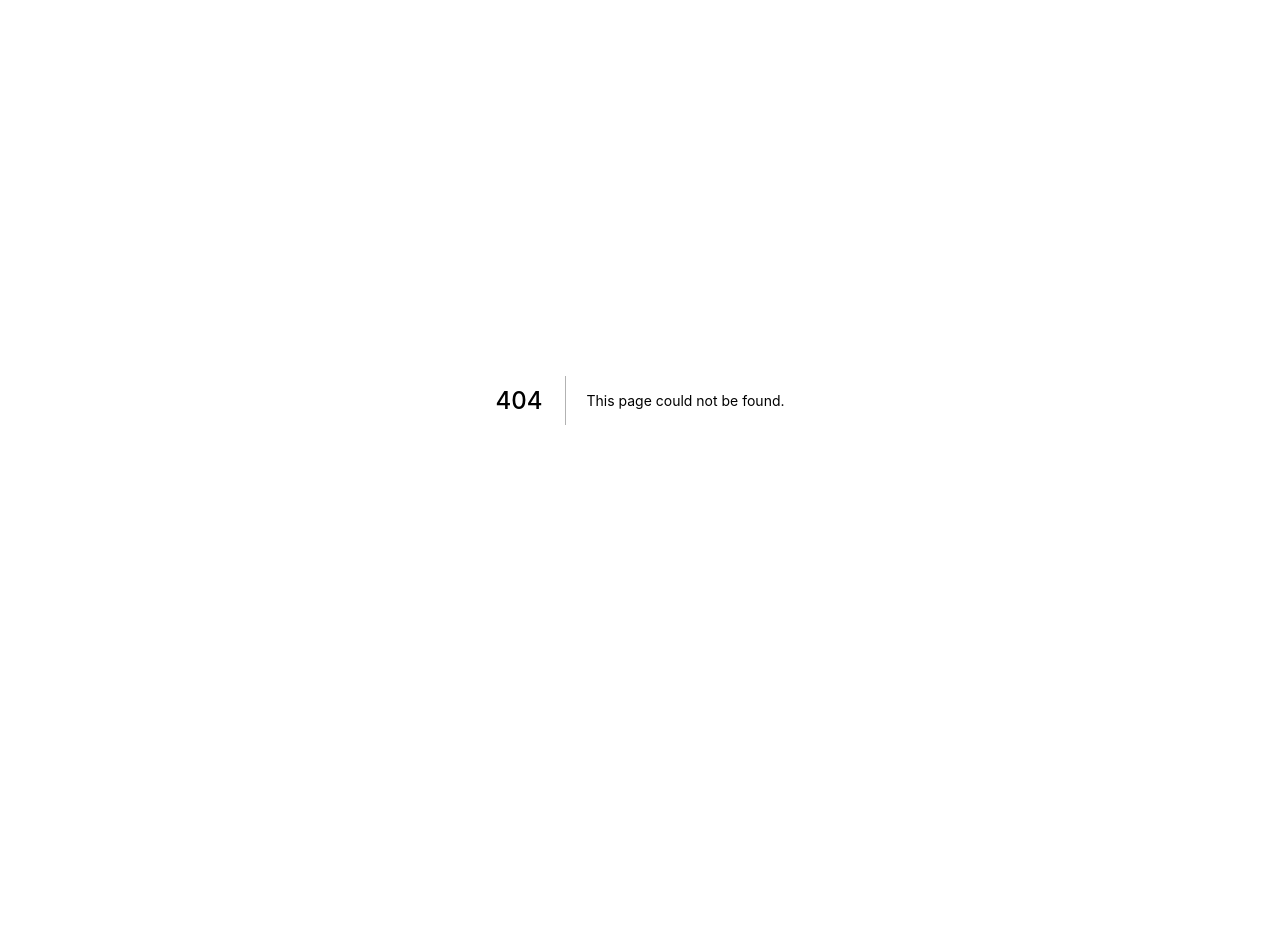
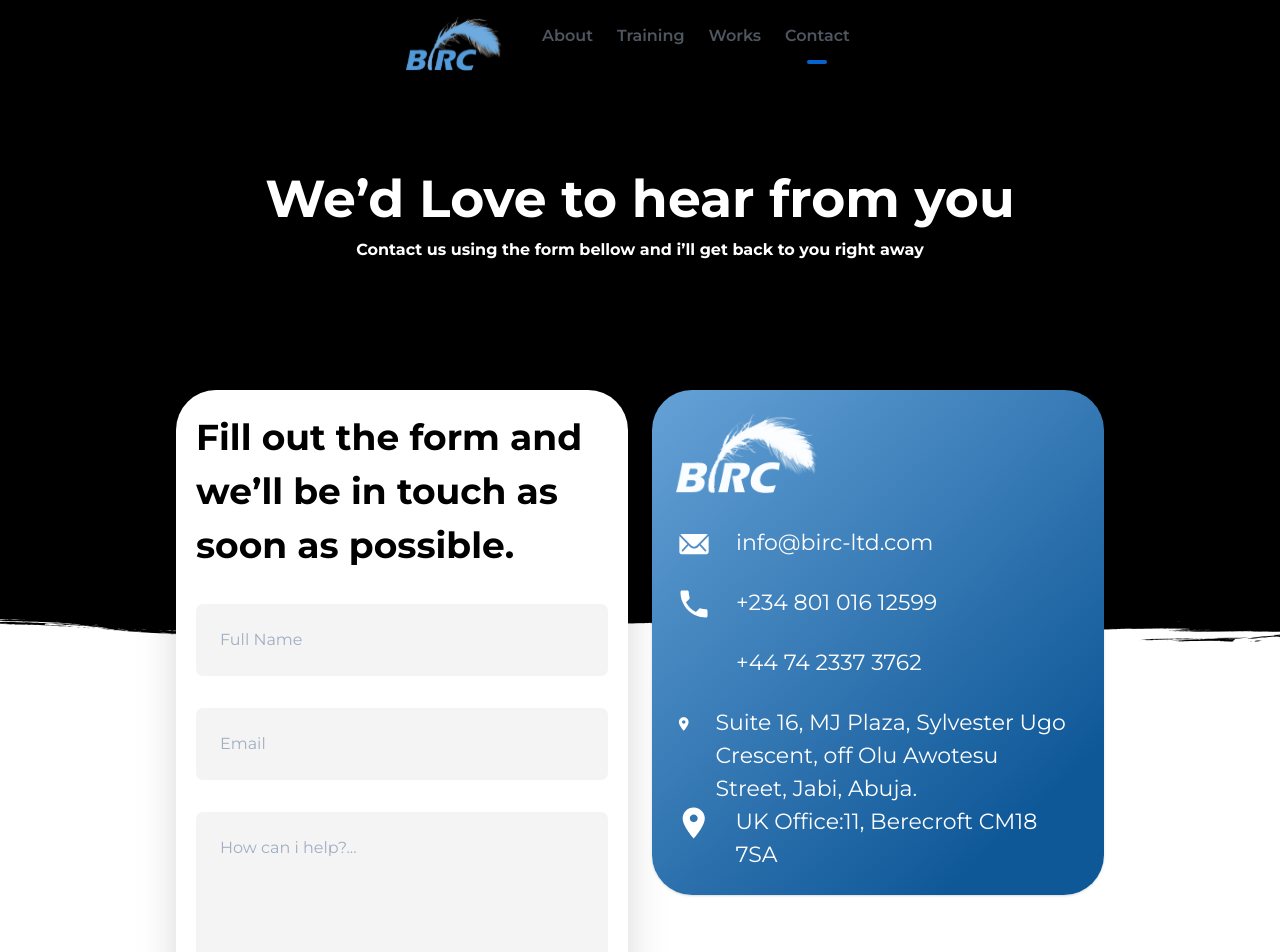
Before and after one commit to DNature/birc, a Next.js app: page /contact in a window 1280 px wide. Before the commit this address had no page. Shown: the top 952 px of the page. Before the commit the page ends 800 px from the top, so only its background shows below. Built offline with nearby package versions, Linux system fonts and the light colour scheme.

Commit message:
created contact page and trying to fix a bug

```diff
--- /dev/null
+++ b/pages/contact.jsx
@@ -0,0 +1,155 @@
+import React from 'react';
+import { IoIosMail, IoMdCall, IoMdPin } from 'react-icons/io';
+import { useRouter } from 'next/router';
+
+import MainLayout from '../components/layouts/layout';
+
+const encode = (data) => {
+  return Object.keys(data)
+    .map((key) => encodeURIComponent(key) + '=' + encodeURIComponent(data[key]))
+    .join('&');
+};
+
+const ContactPage = () => {
+  const router = useRouter();
+  const [values, setValues] = React.useState({
+    name: '',
+    email: '',
+    message: '',
+  });
+
+  const handleChange = (e) => {
+    setValues({ ...values, [e.target.name]: e.target.value });
+  };
+
+  const handleSubmit = (e) => {
+    e.preventDefault();
+    console.log(values);
+
+    fetch('/contact', {
+      method: 'POST',
+      headers: { 'Content-Type': 'application/x-www-form-urlencoded' },
+      body: encode({
+        'form-name': 'Contact from divinehycenth.com',
+        ...values,
+      }),
+    })
+      .then(() => {
+        console.log('message sent');
+        return setTimeout(() => {
+          return router.push('/sent');
+        }, 1000);
+      })
+      .catch((e) => console.log(e));
+  };
+
+  return (
+    <MainLayout pathname='/contact'>
+      <div className='w-full bg-black relative -z-10  after after-2'>
+        <div className='w-full h-full overflow-hidden absolute top-0 left-0 -z-5'>
+          <div className='bg-gray-100 -rotate-180  circle absolute' />
+          <div className='bg-gray-75 circle-2 absolute' />
+        </div>
+        <div className='container py-32 sm:py-40 md:py-40 z-20'>
+          <h1 className='text-center text-xl sm:text-3xl lg:text-4xl font-bold text-white'>
+            We’d Love to hear from you
+          </h1>
+          <p className='pb-56 text-center font-bold text-white'>
+            Contact us using the form bellow and i’ll get back to you right away
+          </p>
+        </div>
+      </div>
+
+      <div className='container -mt-64  mb-20'>
+        <div className='block lg:grid grid-cols-6 gap-6 grid-rows-2 xl:px-40 lg:px-32'>
+          <div className='bg-white shadow-2xl rounded-lg col-span-3 row-span-6 p-5 row-span-1 row-end-3'>
+            <h2 className='text-xl xl:text-2xl  g100 font-bold'>
+              Fill out the form and we’ll be in touch as soon as possible.
+            </h2>
+
+            <form name='Contact form for birc.com' onSubmit={handleSubmit}>
+              <div className='my-8'>
+                <input
+                  type='text'
+                  name='name'
+                  onChange={handleChange}
+                  className='p-6 bg-gray-15 rounded-sm w-full outline-none'
+                  required
+                  placeholder='Full Name'
+                  autoFocus
+                  value={values.name}
+                />
+              </div>
+              <div className='my-8'>
+                <input
+                  type='text'
+                  name='email'
+                  onChange={handleChange}
+                  className='p-6 bg-gray-15 rounded-sm w-full outline-none'
+                  required
+                  placeholder='Email'
+                  value={values.email}
+                />
+              </div>
+              <div className='my-8'>
+                <textarea
+                  onChange={handleChange}
+                  name='message'
+                  className='p-6 bg-gray-15 rounded-sm w-full h-40 outline-none resize-none'
+                  required
+                  placeholder='How can i help?...'
+                  value={values.message}
+                />
+              </div>
+
+              <button
+                type='submit'
+                className='gradient py-3 w-full text-white shadow-primary font-bold rounded-full hover:opacity-75 mb-8 mt-10'
+              >
+                Send
+              </button>
+            </form>
+          </div>
+          <div className='col-span-3 lg:mt-0'>
+            <div className='gradient shadow-primary shadow rounded-lg mt-auto h-full p-6'>
+              <img src='/logo-white.svg' alt='Logo' className='mb-8 h-20' />
+
+              <div className='text-white flex'>
+                <IoIosMail className='text-white text-xl lg:text-2xl lg:mr-7' />
+                <a
+                  href='malto:divinehycenth@outlook.com'
+                  className='ml-6 lg:text-lg'
+                >
+                  info@birc-ltd.com
+                </a>
+              </div>
+              <div className='text-white flex  my-6'>
+                <IoMdCall className='text-white text-xl lg:text-2xl lg:mr-7' />
+                <span className='ml-6 lg:text-lg'>+234 801 016 12599</span>
+              </div>
+              <div className='text-white flex  my-6'>
+                <IoMdCall className='text-white text-xl lg:text-2xl lg:mr-7 opacity-0' />
+                <span className='ml-6 lg:text-lg'>+44 74 2337 3762</span>
+              </div>
+              <div className='text-white flex'>
+                <IoMdPin className='text-white text-xl lg:text-2xl lg:mr-7' />
+                <span className='ml-6 lg:text-lg'>
+                  Suite 16, MJ Plaza, Sylvester Ugo Crescent, off Olu Awotesu
+                  Street, Jabi, Abuja.
+                </span>
+              </div>
+              <div className='text-white flex'>
+                <IoMdPin className='text-white text-xl lg:text-2xl lg:mr-7' />
+                <span className='ml-6 lg:text-lg'>
+                  UK Office:11, Berecroft CM18 7SA
+                </span>
+              </div>
+            </div>
+          </div>
+        </div>
+      </div>
+    </MainLayout>
+  );
+};
+
+export default ContactPage;
--- a/styles/tailwind.css
+++ b/styles/tailwind.css
@@ -20,6 +20,10 @@ a:hover > span {
 button,
 button:focus {
   outline: none !important;
+}
+
+.gradient {
+  background: linear-gradient(136.73deg, #6faade -9.68%, #0f5898 83.88%);
 }
 
 .brush::after {
@@ -76,3 +80,11 @@ button:focus {
 .gray::after {
   filter: grayscale(1) brightness(90%);
 }
+
+.-z-10 {
+  z-index: -10;
+}
+
+.-z-5 {
+  z-index: -5;
+}
```
